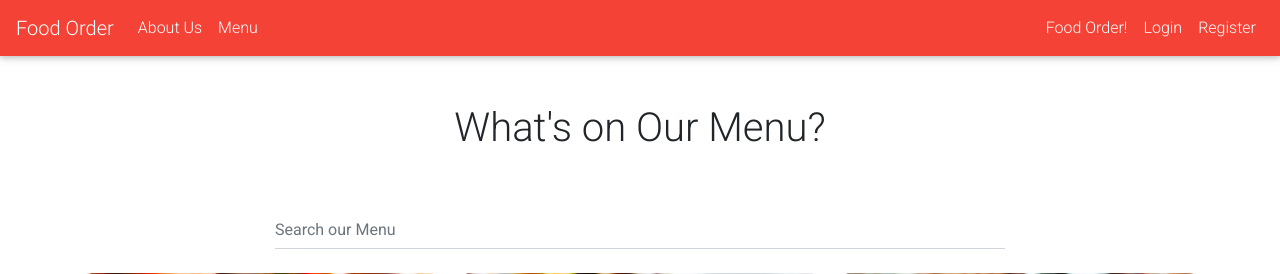
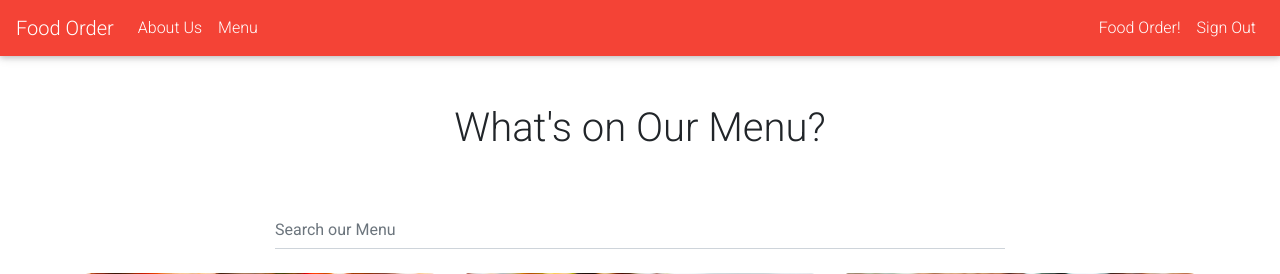
Before and after one commit to Sreelakshmic222/Django_Minipro, a Django app: page /menu/ in a window 1280 px wide. Shown: the top 274 px of the page. Run offline with Django 4.2, Linux system fonts and the light colour scheme; data comes from the database, SQL or seed files in the repository; both versions use the stored data as it was after the commit; some libraries are stand-ins or nearby versions.

Commit message:
Sign out

```diff
--- a/Eat24x7pro/Eat24x7pro/urls.py
+++ b/Eat24x7pro/Eat24x7pro/urls.py
@@ -38,6 +38,7 @@ urlpatterns = [
     path('signup/',signup,name='signup'),
     path('home/',home,name='home'),
     path('mail/', views.mail),
+    path('signout/',views.signout,name='signout'),
     path('del_person/',include('del_person.urls')),
 
 
--- a/Eat24x7pro/customer/templates/customer/base.html
+++ b/Eat24x7pro/customer/templates/customer/base.html
@@ -36,12 +36,12 @@
             <h1>Food Ordering System</h1>
         </div>
     </div>
-    <div class="row justify-content-center mt-1">
-        <div class="card col-md-5 col cm-12 offset-md-1 p-4 text-center">
-           <h2>Place an Order!</h2>
-            <button class="btn btn-outline-primary">Order Now</button>
-        </div>
-    </div>
+<!--    <div class="row justify-content-center mt-1">-->
+<!--        <div class="card col-md-5 col cm-12 offset-md-1 p-4 text-center">-->
+<!--           <h2>Place an Order!</h2>-->
+<!--            <button class="btn btn-outline-primary">Order Now</button>-->
+<!--        </div>-->
+<!--    </div>-->
 </div>
 {% endblock content %}
 
--- a/Eat24x7pro/customer/templates/customer/navigation.html
+++ b/Eat24x7pro/customer/templates/customer/navigation.html
@@ -17,11 +17,11 @@
         <a class="nav-link" href="{% url 'order' %}" class="btn btn-outline-primary">Food Order!</a>
       </li>
       <li class="nav-item">
-        <a class="nav-link" href="{% url 'signin' %}" class="btn btn-outline-primary">Login</a>
+        <a class="nav-link" href="{% url 'signout' %}" class="btn btn-outline-primary">Sign Out</a>
       </li>
-      <li class="nav-item">
-        <a class="nav-link" href="{% url 'signup' %}" class="btn btn-outline-primary">Register</a>
-      </li>
+<!--      <li class="nav-item">-->
+<!--        <a class="nav-link" href="{% url 'signup' %}" class="btn btn-outline-primary">Register</a>-->
+<!--      </li>-->
     </ul>
   </div>
 </nav>
```
Also changed, not shown: Eat24x7pro/db.sqlite3.
